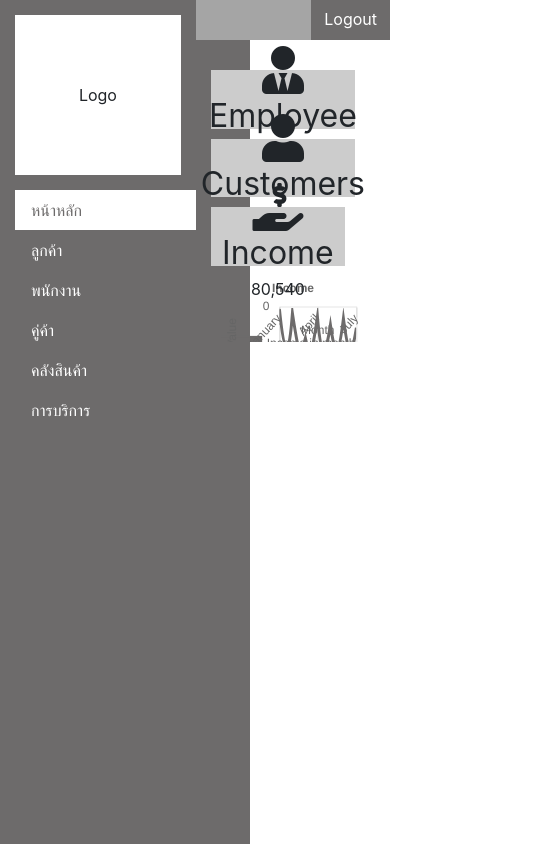
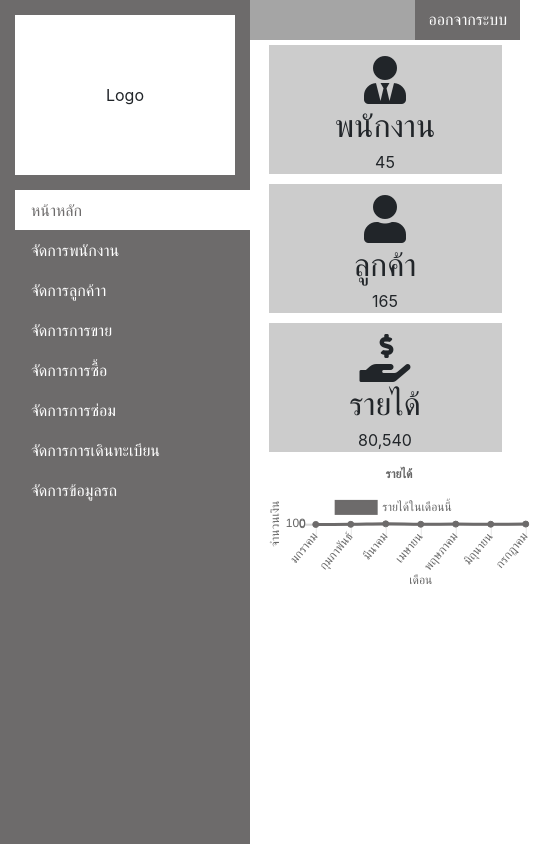
Before and after one commit to nine9517/HighDev-Web-Template, a plain HTML site: page index.html in a window 390 px wide. Shown: the whole page, 534 px wide, since content can reach past the window. Drawn offline with Linux system fonts and the light colour scheme.

Commit message:
fix responsive

```diff
--- a/assets/css/dashboard.css
+++ b/assets/css/dashboard.css
@@ -1,11 +1,12 @@
 .icon-bar{
-    width: 100%;
+    margin: 0px;
+    width:90%;
 }
 
 .icon-bar > .col-md{
 
     background: #ccc;
-    height: 15vw;
+    min-height: 15vw;
     margin: 5px;
     display: flex;
     justify-content: center;
@@ -39,3 +40,7 @@
 .icon-content{
     font-size: 1em;
 }
+.chart-box,.icon-container{
+    display: flex;
+    justify-content: center;
+}
--- a/assets/css/main.css
+++ b/assets/css/main.css
@@ -1,11 +1,15 @@
 
 .body{
     margin: 0px;
+    overflow-x:hidden;
 }
 .menu{
     max-width: 250px;
-    background:transparent;
+    min-width: 250px;
+    flex: 0 0 250px;
+    background:#6d6b6b;
     padding-right: 0px;
+    min-height: 100vh;
 }
 .container-page > .row{
     margin-left: 0px;
--- a/assets/js/dashboard.js
+++ b/assets/js/dashboard.js
@@ -1,11 +1,11 @@
 
-		var MONTHS = ['January', 'February', 'March', 'April', 'May', 'June', 'July', 'August', 'September', 'October', 'November', 'December'];
+		var MONTHS = ["มกราคม","กุมภาพันธ์","มีนาคม","เมษายน","พฤษภาคม","มิถุนายน","กรกฎาคม","สิงหาคม","กันยายน","ตุลาคม","พฤศจิกายน","ธันวาคม"];
 		var config = {
 			type: 'line',
 			data: {
-				labels: ['January', 'February', 'March', 'April', 'May', 'June', 'July'],
+				labels: ['มกราคม', 'กุมภาพันธ์', 'มีนาคม', 'เมษายน', 'พฤษภาคม', 'มิถุนายน', 'กรกฎาคม'],
 				datasets: [{
-					label: 'Income in month',
+					label: 'รายได้ในเดือนนี้',
 					backgroundColor: '#6d6b6b',
 					borderColor:'#6d6b6b',
 					data: [
@@ -24,7 +24,7 @@
 				responsive: true,
 				title: {
 					display: true,
-					text: 'Income'
+					text: 'รายได้'
 				},
 				tooltips: {
 					mode: 'index',
@@ -39,14 +39,14 @@
 						display: true,
 						scaleLabel: {
 							display: true,
-							labelString: 'Month'
+							labelString: 'เดือน'
 						}
 					}],
 					yAxes: [{
 						display: true,
 						scaleLabel: {
 							display: true,
-							labelString: 'Value'
+							labelString: 'จำนวนเงิน'
 						}
 					}]
 				}
--- a/index.html
+++ b/index.html
@@ -15,7 +15,7 @@
 
 <body>
   <div class="container-page">
-    <div class="row">
+    <div class="row flex-nowrap">
       <div class="col menu">
         <!-- Logo -->
         <div class="logo">
@@ -26,13 +26,14 @@
         <!-- Side Menu -->
         <ul class="nav flex-column">
           <li class="nav-item"><a class="nav-link active" href="index.html">หน้าหลัก</a></li>
-          <li class="nav-item"><a class="nav-link" href="#">ลูกค้า</a></li>
-          <li class="nav-item"><a class="nav-link" href="employee.html">พนักงาน</a></li>
-          <li class="nav-item"><a class="nav-link" href="#">คู่ค้า</a></li>
-          <li class="nav-item">
-            <a class="nav-link" href="#">คลังสินค้า</a>
-          </li>
-          <li class="nav-item"><a class="nav-link" href="#">การบริการ</a></li>
+            <li class="nav-item"><a class="nav-link" href="employee.html">จัดการพนักงาน</a></li>
+            <li class="nav-item"><a class="nav-link" href="#">จัดการลูกค้าา</a></li>
+            <li class="nav-item"><a class="nav-link" href="#">จัดการการขาย</a></li>
+            <li class="nav-item"><a class="nav-link" href="#">จัดการการซื้อ</a></li>
+            <li class="nav-item"><a class="nav-link" href="#">จัดการการซ่อม</a></li>
+            <li class="nav-item"><a class="nav-link" href="#">จัดการการเดินทะเบียน</a></li>
+            <li class="nav-item"><a class="nav-link" href="#">จัดการข้อมูลรถ</a></li>
+
         </ul>
         <!-- End Side Menu -->
       </div>
@@ -40,40 +41,44 @@
         <div class="box">
           <!-- Nav bar Menu -->
           <div class="nav-bar">
-            <a class="btn btn-link" href="#" role="button">Logout</a>
+            <a class="btn btn-link" href="#" role="button">ออกจากระบบ</a>
           </div>
           <!-- End Nav bar Menu -->
 
           <!-- Content -->
-          <div class="content-box">
+          <div>
             <!-- change your content -->
+            <div class="icon-container">
             <div class="row icon-bar">
               <div class="col-md">
                 <div class="icon-box">
                     <div class="icon-img"><i class="fas fa-user-tie"></i></div>
-                    <div class="icon-title">Employee</div>
+                    <div class="icon-title">พนักงาน</div>
                     <div class="icon-content">45</div>
                 </div>
               </div>
               <div class="col-md">
                   <div class="icon-box">
                       <div class="icon-img"><i class="fas fa-user"></i></div>
-                      <div class="icon-title">Customers</div>
+                      <div class="icon-title">ลูกค้า</div>
                       <div class="icon-content">165</div>
                   </div>
               </div>
               <div class="col-md">
                   <div class="icon-box">
                       <div class="icon-img"><i class="fas fa-hand-holding-usd"></i></div>
-                      <div class="icon-title">Income</div>
+                      <div class="icon-title">รายได้</div>
                       <div class="icon-content">80,540</div>
                   </div>
               </div>
             </div>
+            </div>
+            <div class="chart-box">
+                <div class="chart" style="width: 90%">
+                    <canvas id="chart" ></canvas>
+                </div>
+            </div>
 
-            <div class="chart">
-                <canvas id="chart" style="width: 80%;"></canvas>
-            </div>
 
             <!-- end change your content -->
           </div>
@@ -82,7 +87,7 @@
       </div>
     </div>
   </div>
-  <div class="bg-menu"></div>
+  <!-- <div class="bg-menu"></div> -->
 
   <script src="assets/dist/jquery/dist/jquery.min.js"></script>
   <script src="assets/dist/popper.js/dist/umd/popper.min.js"></script>
```
Also changed, not shown: employee.html (+11 -11 lines).
